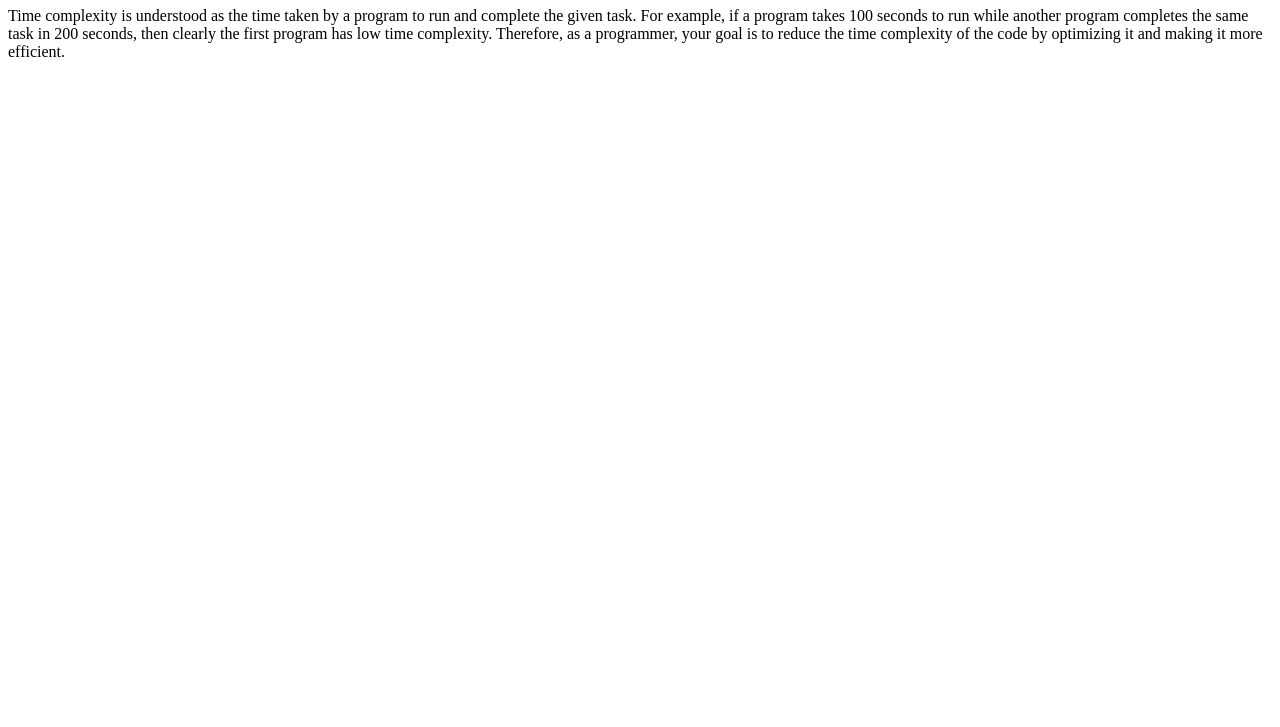
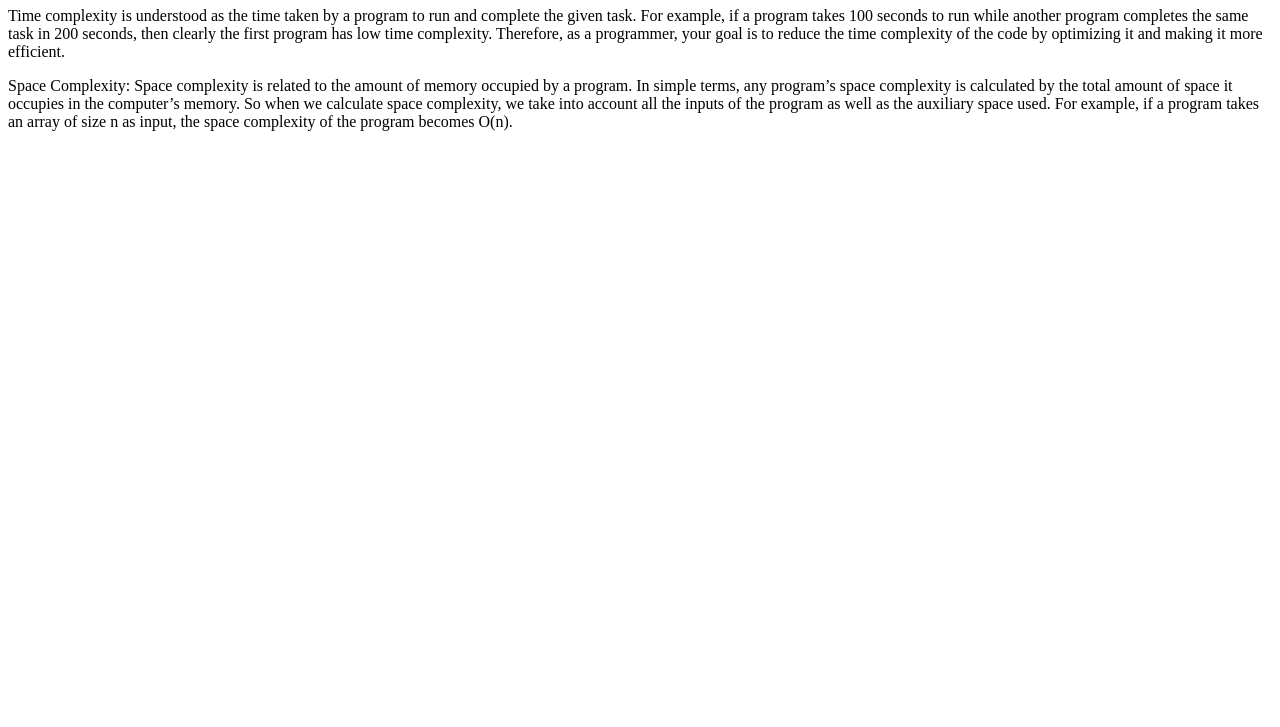
Before and after one commit to acciojob/time-and-space-complexity-Satish-Dewasi, a website: page main.html in a window 1280 px wide. Shown: the part 73-800 px from the top of the page. Drawn offline with Linux system fonts and the light colour scheme.

Commit message:
created a submission

```diff
--- a/main.html
+++ b/main.html
@@ -14,7 +14,9 @@
 	<p>
 
 		Time complexity is understood as the time taken by a program to run and complete the given task. For example, if a program takes 100 seconds to run while another program completes the same task in 200 seconds, then clearly the first program has low time complexity. Therefore, as a programmer, your goal is to reduce the time complexity of the code by optimizing it and making it more efficient.
-
+	</p>
+       <p>
+		   Space Complexity: Space complexity is related to the amount of memory occupied by a program. In simple terms, any program’s space complexity is calculated by the total amount of space it occupies in the computer’s memory. So when we calculate space complexity, we take into account all the inputs of the program as well as the auxiliary space used. For example, if a program takes an array of size n as input, the space complexity of the program becomes O(n).
 	</p>
 
 
```
